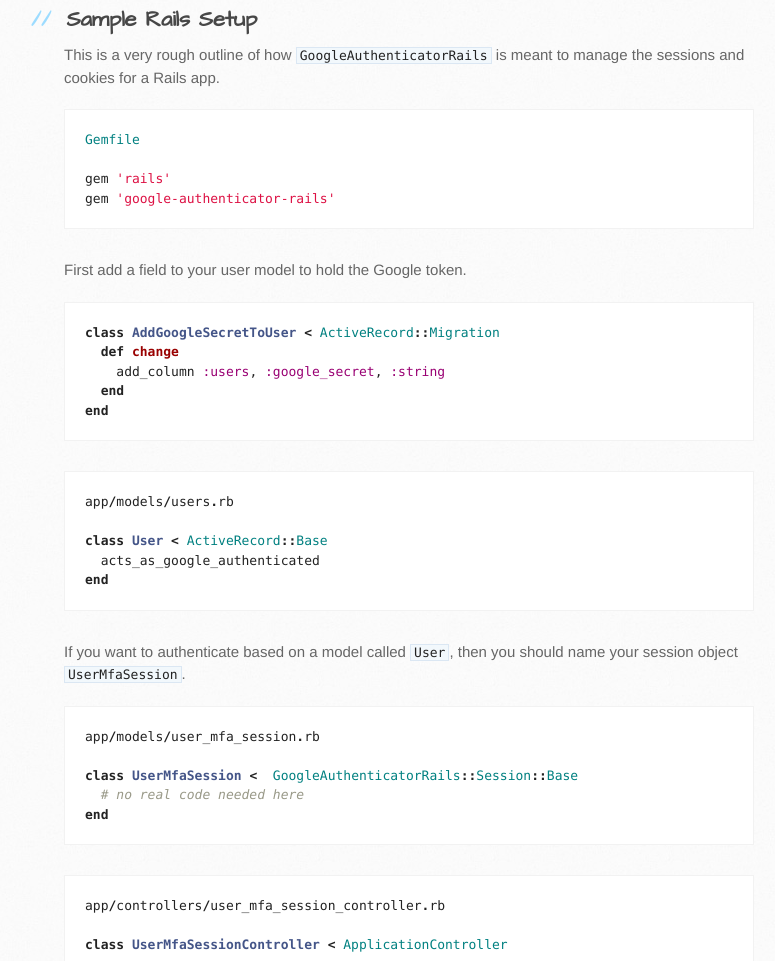
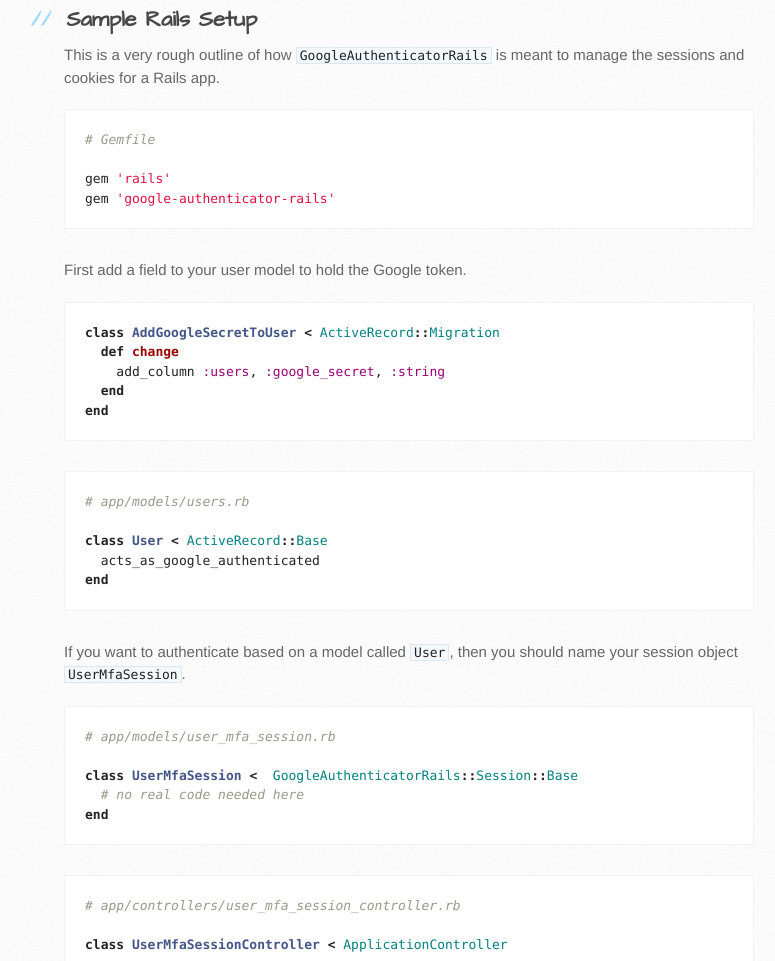
Before and after one commit to jaredonline/google-authenticator, a plain HTML site: page index.html in a window 1280 px wide. Shown: the part 6791-7752 px from the top of the page, without its empty margins (106-881 px from the left). Drawn offline with Linux system fonts and the light colour scheme.

```diff
--- a/index.html
+++ b/index.html
@@ -259,7 +259,7 @@ secret token used to generate the MFA code.</p>
 
 <p>This is a very rough outline of how <code>GoogleAuthenticatorRails</code> is meant to manage the sessions and cookies for a Rails app.</p>
 
-<div class="highlight highlight-ruby"><pre><span class="no">Gemfile</span>
+<div class="highlight highlight-ruby"><pre><span class="c1"># Gemfile</span>
 
 <span class="n">gem</span> <span class="s1">'rails'</span>
 <span class="n">gem</span> <span class="s1">'google-authenticator-rails'</span>
@@ -274,7 +274,7 @@ secret token used to generate the MFA code.</p>
 <span class="k">end</span>
 </pre></div>
 
-<div class="highlight highlight-ruby"><pre><span class="n">app</span><span class="o">/</span><span class="n">models</span><span class="o">/</span><span class="n">users</span><span class="o">.</span><span class="n">rb</span>
+<div class="highlight highlight-ruby"><pre><span class="c1"># app/models/users.rb</span>
 
 <span class="k">class</span> <span class="nc">User</span> <span class="o">&lt;</span> <span class="no">ActiveRecord</span><span class="o">::</span><span class="no">Base</span>
   <span class="n">acts_as_google_authenticated</span>
@@ -283,14 +283,14 @@ secret token used to generate the MFA code.</p>
 
 <p>If you want to authenticate based on a model called <code>User</code>, then you should name your session object <code>UserMfaSession</code>.</p>
 
-<div class="highlight highlight-ruby"><pre><span class="n">app</span><span class="o">/</span><span class="n">models</span><span class="o">/</span><span class="n">user_mfa_session</span><span class="o">.</span><span class="n">rb</span>
+<div class="highlight highlight-ruby"><pre><span class="c1"># app/models/user_mfa_session.rb</span>
 
 <span class="k">class</span> <span class="nc">UserMfaSession</span> <span class="o">&lt;</span>  <span class="no">GoogleAuthenticatorRails</span><span class="o">::</span><span class="no">Session</span><span class="o">::</span><span class="no">Base</span>
   <span class="c1"># no real code needed here</span>
 <span class="k">end</span>
 </pre></div>
 
-<div class="highlight highlight-ruby"><pre><span class="n">app</span><span class="o">/</span><span class="n">controllers</span><span class="o">/</span><span class="n">user_mfa_session_controller</span><span class="o">.</span><span class="n">rb</span>
+<div class="highlight highlight-ruby"><pre><span class="c1"># app/controllers/user_mfa_session_controller.rb</span>
 
 <span class="k">class</span> <span class="nc">UserMfaSessionController</span> <span class="o">&lt;</span> <span class="no">ApplicationController</span>
 
@@ -312,7 +312,7 @@ secret token used to generate the MFA code.</p>
 <span class="k">end</span>
 </pre></div>
 
-<div class="highlight highlight-ruby"><pre><span class="n">app</span><span class="o">/</span><span class="n">controllers</span><span class="o">/</span><span class="n">application_controller</span><span class="o">.</span><span class="n">rb</span>
+<div class="highlight highlight-ruby"><pre><span class="c1"># app/controllers/application_controller.rb</span>
 
 <span class="k">class</span> <span class="nc">ApplicationController</span> <span class="o">&lt;</span> <span class="no">ActionController</span><span class="o">::</span><span class="no">Base</span>
   <span class="n">before_filter</span> <span class="ss">:check_mfa</span>
```
Also changed, not shown: params.json (+1 -1 lines).
